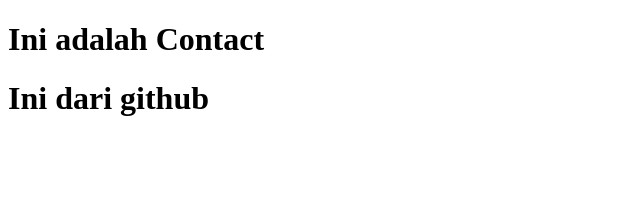
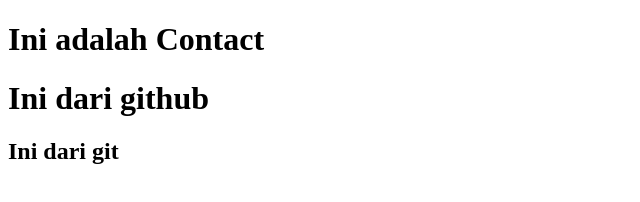
Before and after one commit to Ardhiityo/belajar-git, a plain HTML site: page contact.html in a window 1280 px wide. Shown: the whole page, without its empty margins (0-640 px from the left). Drawn offline with Linux system fonts and the light colour scheme.

Commit message:
dari git

```diff
--- a/contact.html
+++ b/contact.html
@@ -9,6 +9,6 @@
     <h1>Ini adalah Contact</h1>
 
 <h1>Ini dari github</h1>
-
+    <h2>Ini dari git</h2>
 </body>
 </html>
```
